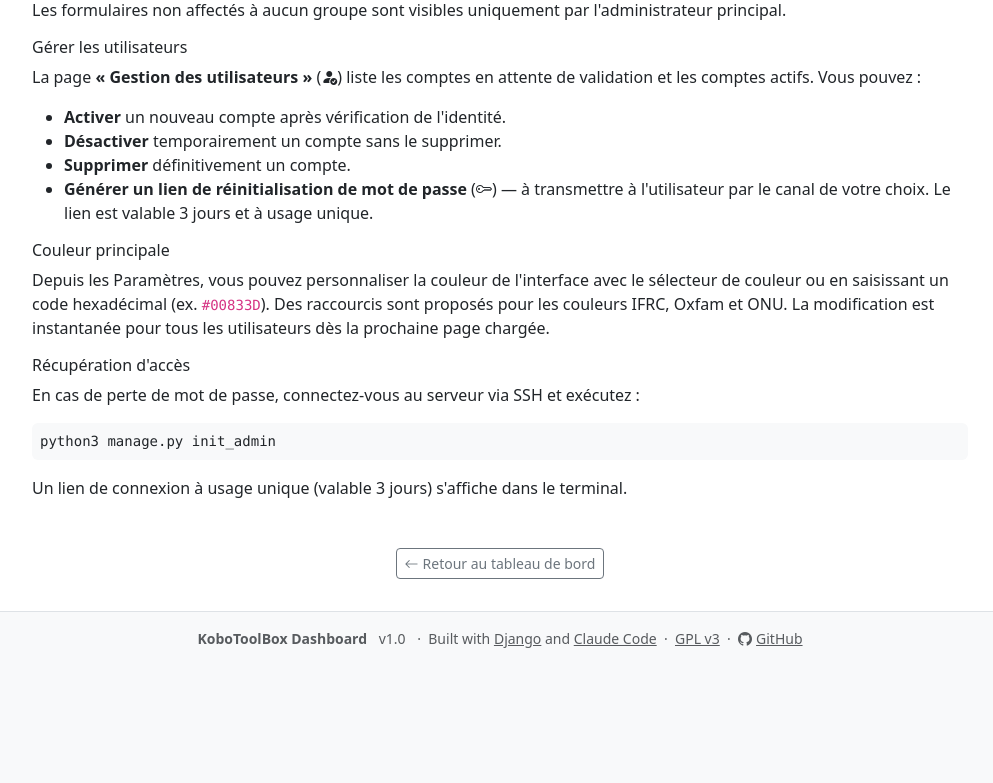
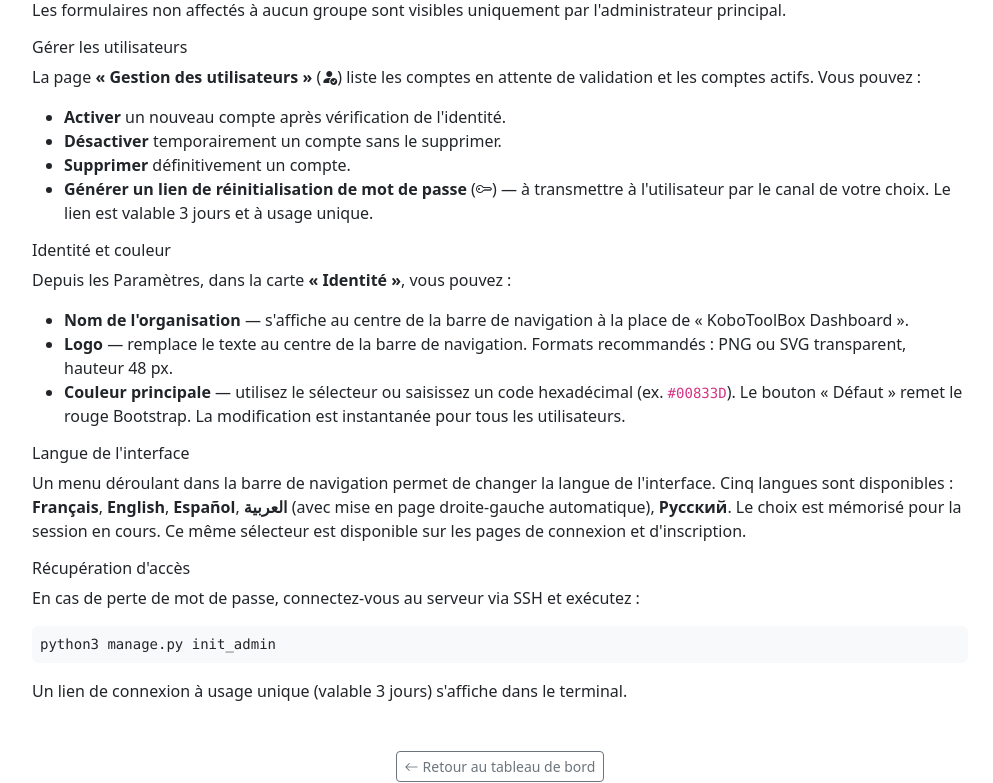
Before and after one commit to vmalep/KoboDashBoard, a Django app: page /dashboard/aide/ in a window 1280 px wide. Shown: the part 3027-3810 px from the top of the page, without its empty margins (140-1133 px from the left). Before the commit the page ends 3675 px from the top, so only its background shows below. Run offline with Django 5.2, Linux system fonts and the light colour scheme; the visitor is signed in with stand-in values (Sample User, id 1); data comes from the database, SQL or seed files in the repository; data that the repository does not hold is empty.

Commit message:
Update README and help page for v1.0
README: add groups, multilingual, org branding, init_admin flow,
access control table, GPL v3 licence, version badge.
aide.html: fix stale colour presets mention, add Identité/branding
section, add language switcher section.

Co-Authored-By: Claude Sonnet 4.6 <noreply@anthropic.com>

```diff
--- a/dashboard/templates/dashboard/aide.html
+++ b/dashboard/templates/dashboard/aide.html
@@ -273,12 +273,23 @@
   </li>
 </ul>
 
-<h6>Couleur principale</h6>
+<h6>Identité et couleur</h6>
 <p>
-  Depuis les Paramètres, vous pouvez personnaliser la couleur de l'interface avec le sélecteur de
-  couleur ou en saisissant un code hexadécimal (ex. <code>#00833D</code>). Des raccourcis sont
-  proposés pour les couleurs IFRC, Oxfam et ONU. La modification est instantanée pour tous les
-  utilisateurs dès la prochaine page chargée.
+  Depuis les Paramètres, dans la carte <strong>« Identité »</strong>, vous pouvez :
+</p>
+<ul>
+  <li><strong>Nom de l'organisation</strong> — s'affiche au centre de la barre de navigation à la place de « KoboToolBox Dashboard ».</li>
+  <li><strong>Logo</strong> — remplace le texte au centre de la barre de navigation. Formats recommandés : PNG ou SVG transparent, hauteur 48 px.</li>
+  <li><strong>Couleur principale</strong> — utilisez le sélecteur ou saisissez un code hexadécimal (ex. <code>#00833D</code>). Le bouton « Défaut » remet le rouge Bootstrap. La modification est instantanée pour tous les utilisateurs.</li>
+</ul>
+
+<h6>Langue de l'interface</h6>
+<p>
+  Un menu déroulant dans la barre de navigation permet de changer la langue de l'interface.
+  Cinq langues sont disponibles : <strong>Français</strong>, <strong>English</strong>,
+  <strong>Español</strong>, <strong>العربية</strong> (avec mise en page droite-gauche automatique),
+  <strong>Русский</strong>. Le choix est mémorisé pour la session en cours.
+  Ce même sélecteur est disponible sur les pages de connexion et d'inscription.
 </p>
 
 <h6>Récupération d'accès</h6>
```
Also changed, not shown: README.md.
